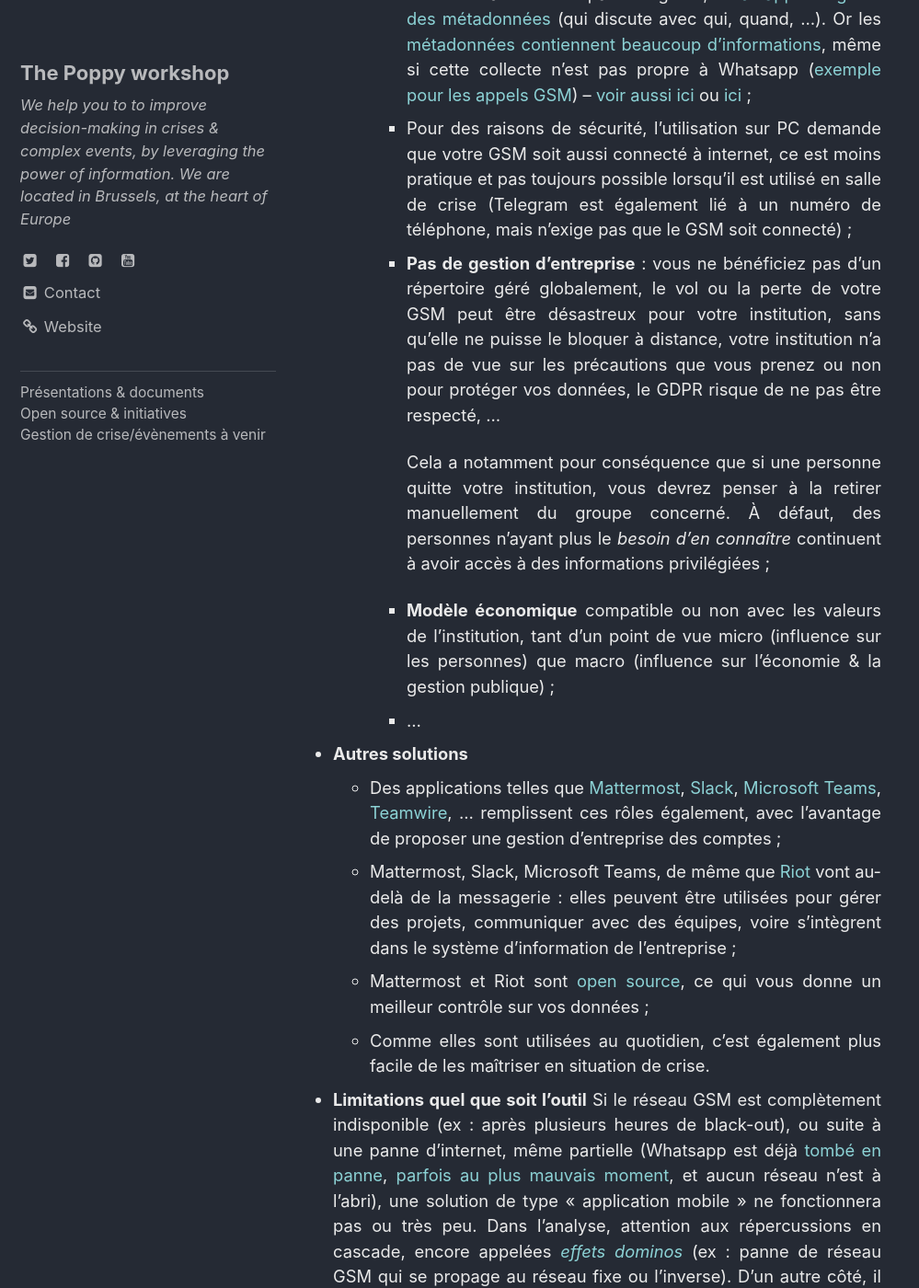
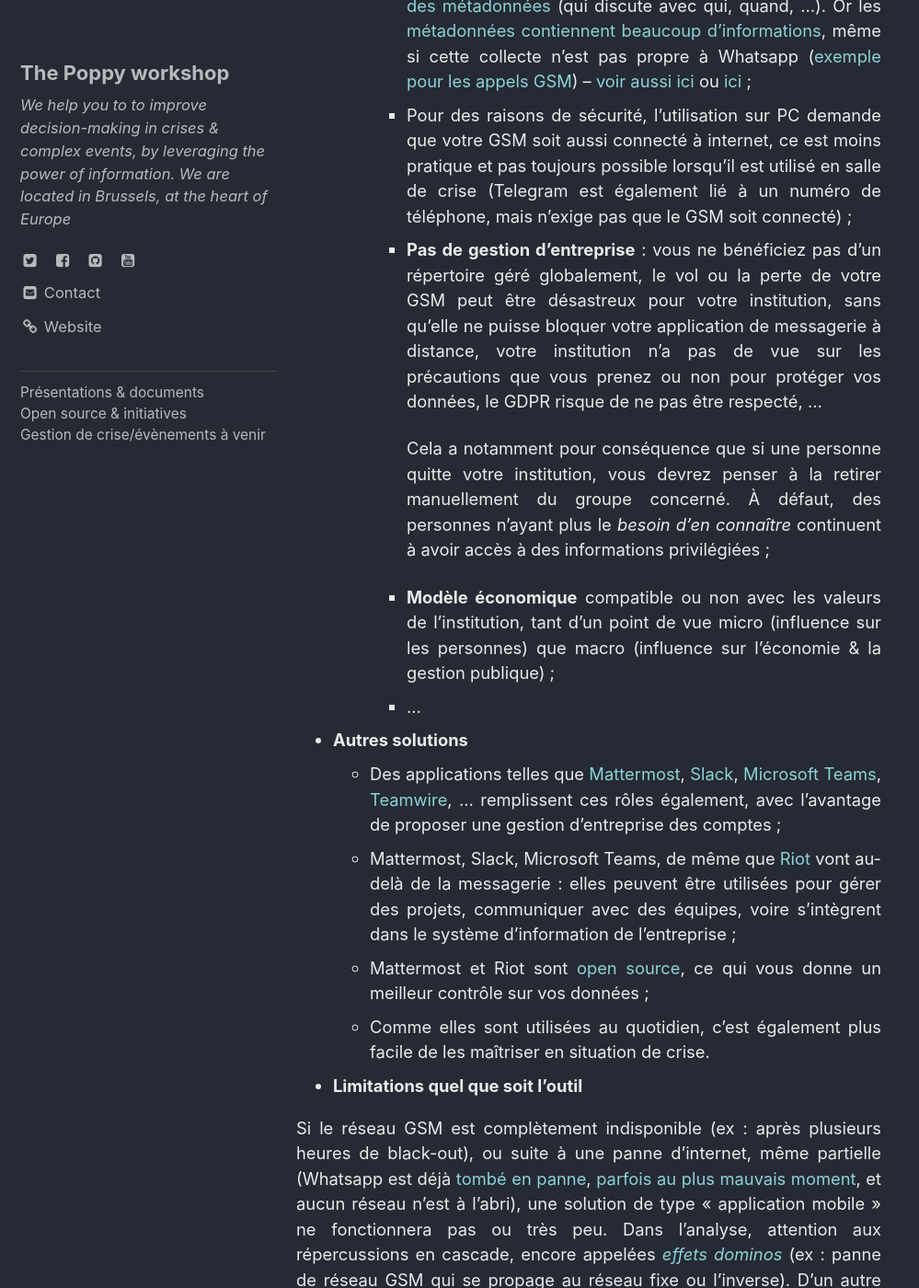
Before and after one commit to ccloquet/ccloquet.github.io, a Jekyll site: the page built from _posts/2019-01-29-Whatsapp.md, in a window 1280 px wide and 1400 px high, scrolled down 4081 px. Shown: the whole window at 92% size, without its empty margins (0-999 px from the left). Built offline with Jekyll 4.4.1, drawn with Linux system fonts in a browser that asks for light colours; cached includes are drawn as plain includes; some of the changed text lies outside the part shown.

Commit message:
Update 2019-01-29-Whatsapp.md

```diff
--- a/_posts/2019-01-29-Whatsapp.md
+++ b/_posts/2019-01-29-Whatsapp.md
@@ -49,10 +49,9 @@ Pour commencer, un petit détour par quelques critères guidant le choix des moy
   - **Con's**
     - *Questions de vie privée*. Whatsapp est liée à votre numéro de GSM. Par défaut, chacun peut voir quand vous vous êtes connecté·e pour la dernière fois ou encore si vous avez lu un message, etc. Votre numéro de téléphone est par ailleurs visible de tous les membres du groupe. Ce n'est probablement pas un problème au moment où il faut se serrer les coudes pour sauver des vies, mais en situation « de paix », cela peut être vécu (légitimement) comme une intrusion dans la vie privée ;
     - *Questions de vie privée* (2) : Vous transmettez régulièrement les numéros de téléphone [de vos contacts](https://www.whatsapp.com/legal/#terms-of-service) à Whatsapp ;
-
     - *Questions de vie privée* (3) : Même si le contenu des communications n'est pas enregistré, [Whatsapp enregistre  des métadonnées](https://fossbytes.com/whatsapp-chats-collect-data-metadata/) (qui discute avec qui, quand, ...). Or les [métadonnées contiennent beaucoup d'informations](https://fossbytes.com/whatsapp-chats-collect-data-metadata/), même si cette collecte n'est pas propre à Whatsapp ([exemple pour les appels GSM](https://www.nature.com/articles/srep01376)) -- [voir aussi ici](https://www.forbes.com/sites/thomasbrewster/2017/01/22/whatsapp-facebook-backdoor-government-data-request/#1cc72b1d1030) ou [ici](https://www.researchgate.net/publication/312778290_WhatsApp_security_and_role_of_metadata_in_preserving_privacy) ;
     - Pour des raisons de sécurité, l'utilisation sur PC demande que votre GSM soit aussi connecté à internet, ce est moins pratique et pas toujours possible lorsqu'il est utilisé en salle de crise (Telegram est également lié à un numéro de téléphone, mais n'exige pas que le GSM soit connecté) ;
-    - **Pas de gestion d'entreprise** : vous ne bénéficiez pas d'un répertoire géré globalement, le vol ou la perte de votre GSM peut être désastreux pour votre institution, sans qu'elle ne puisse le bloquer à distance, votre institution n'a pas de vue sur les précautions que vous prenez ou non pour protéger vos données, le GDPR risque de ne pas être respecté, …
+    - **Pas de gestion d'entreprise** : vous ne bénéficiez pas d'un répertoire géré globalement, le vol ou la perte de votre GSM peut être désastreux pour votre institution, sans qu'elle ne puisse bloquer votre application de messagerie à distance, votre institution n'a pas de vue sur les précautions que vous prenez ou non pour protéger vos données, le GDPR risque de ne pas être respecté, …
 
 	     Cela a notamment pour conséquence que si une personne quitte votre institution, vous devrez penser à la retirer manuellement du groupe concerné. À défaut, des personnes n'ayant plus le *besoin d'en connaître* continuent à avoir accès à des informations privilégiées ;
      - **Modèle économique** compatible ou non avec les valeurs de l'institution, tant d'un point de vue micro (influence sur les personnes) que macro (influence sur l'économie & la gestion publique) ;
```
Also changed, not shown: other parts of _posts/2019-01-29-Whatsapp.md (+2 -1 lines).
